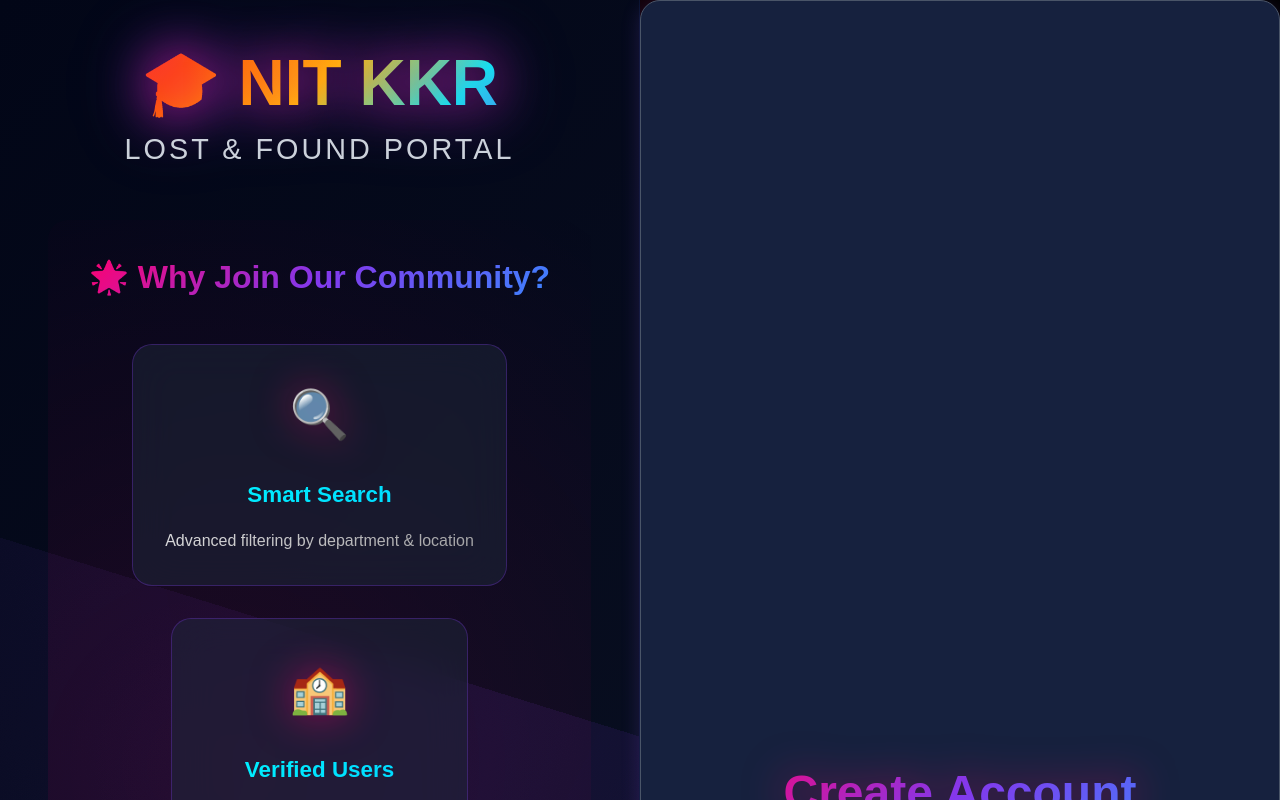
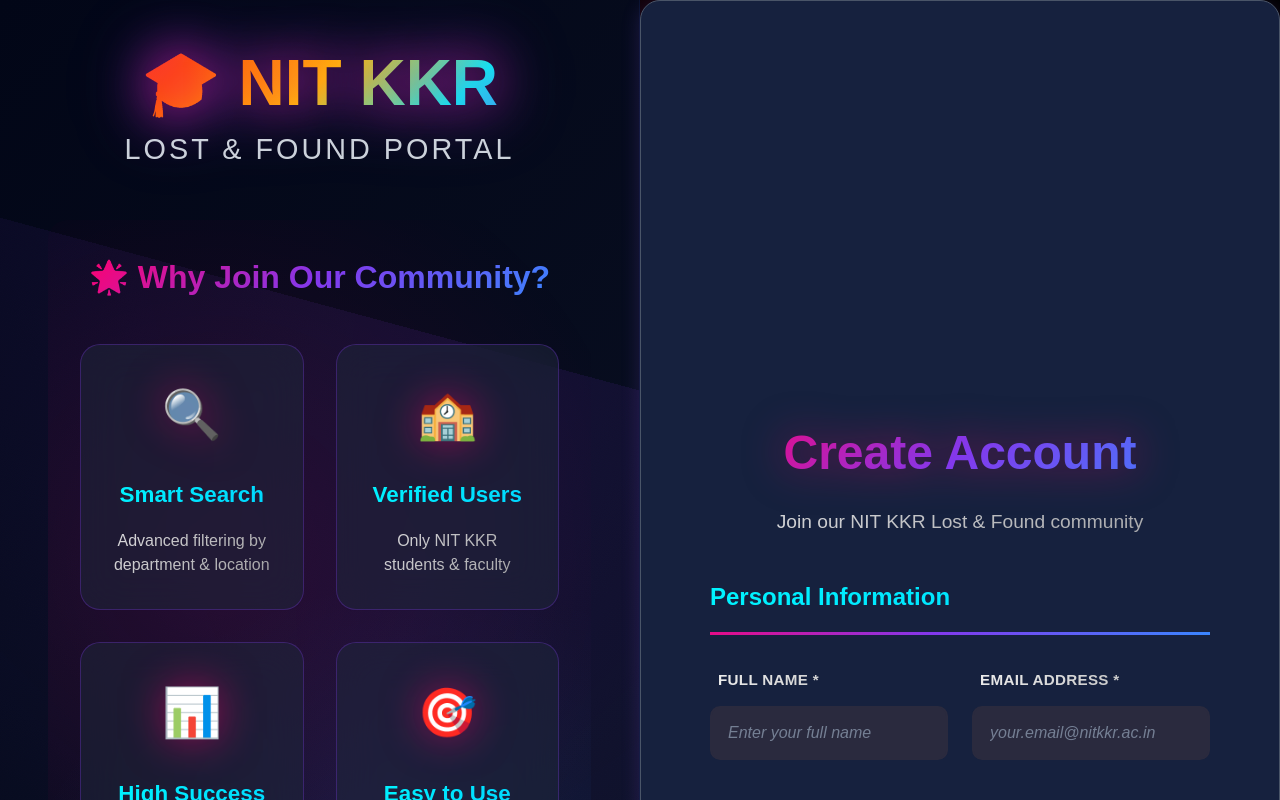
Before and after one commit to Pawan-Kumar-56/lostfound-frontend, a React (Vite) app: page /register in a window 1280 px wide. Shown: the top 800 px of the page. Built offline with nearby package versions, Linux system fonts and the light colour scheme.

Commit message:
Change Register page features to two-column layout

```diff
--- a/src/Register.css
+++ b/src/Register.css
@@ -152,12 +152,10 @@
 }
 
 .feature-grid {
-  display: flex;
-  flex-direction: row;
+  display: grid;
+  grid-template-columns: repeat(2, 1fr);
   gap: 2rem;
   margin-bottom: 3rem;
-  justify-content: center;
-  flex-wrap: wrap;
 }
 
 .feature-item {
```
